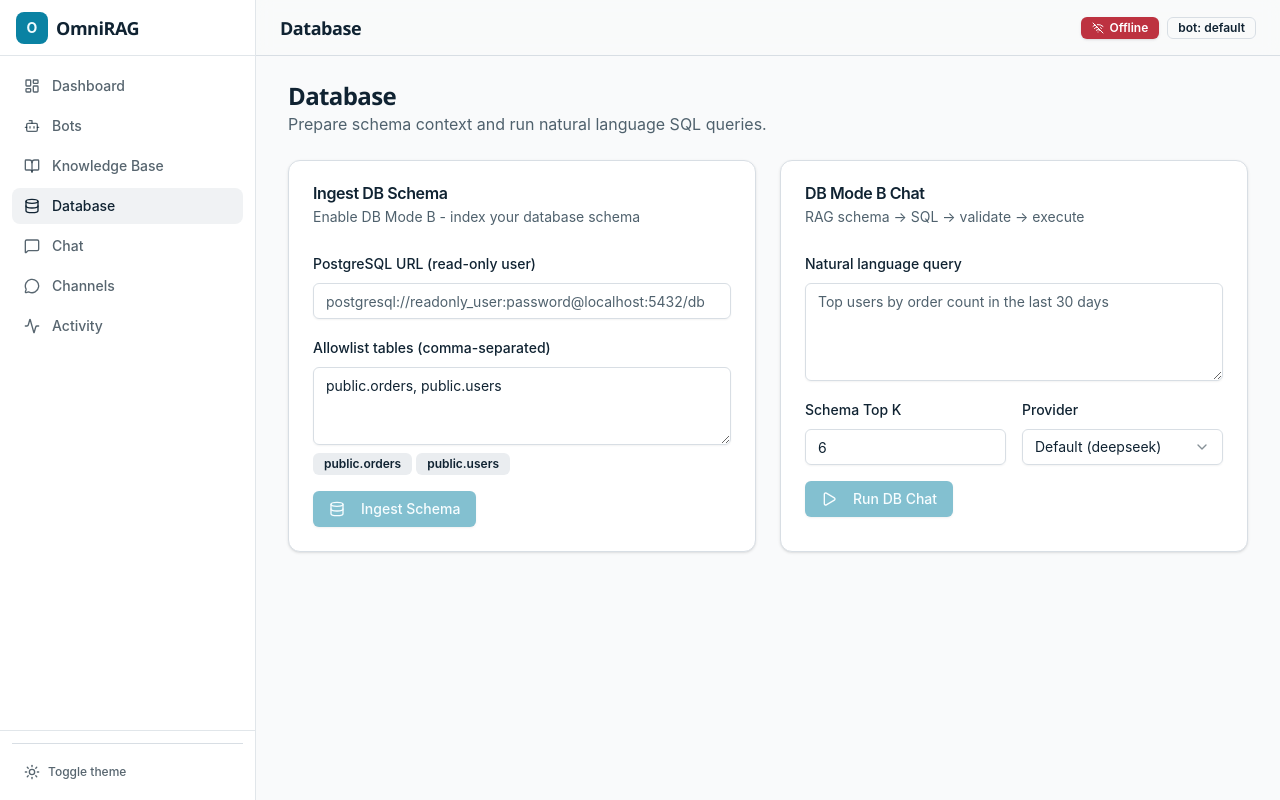
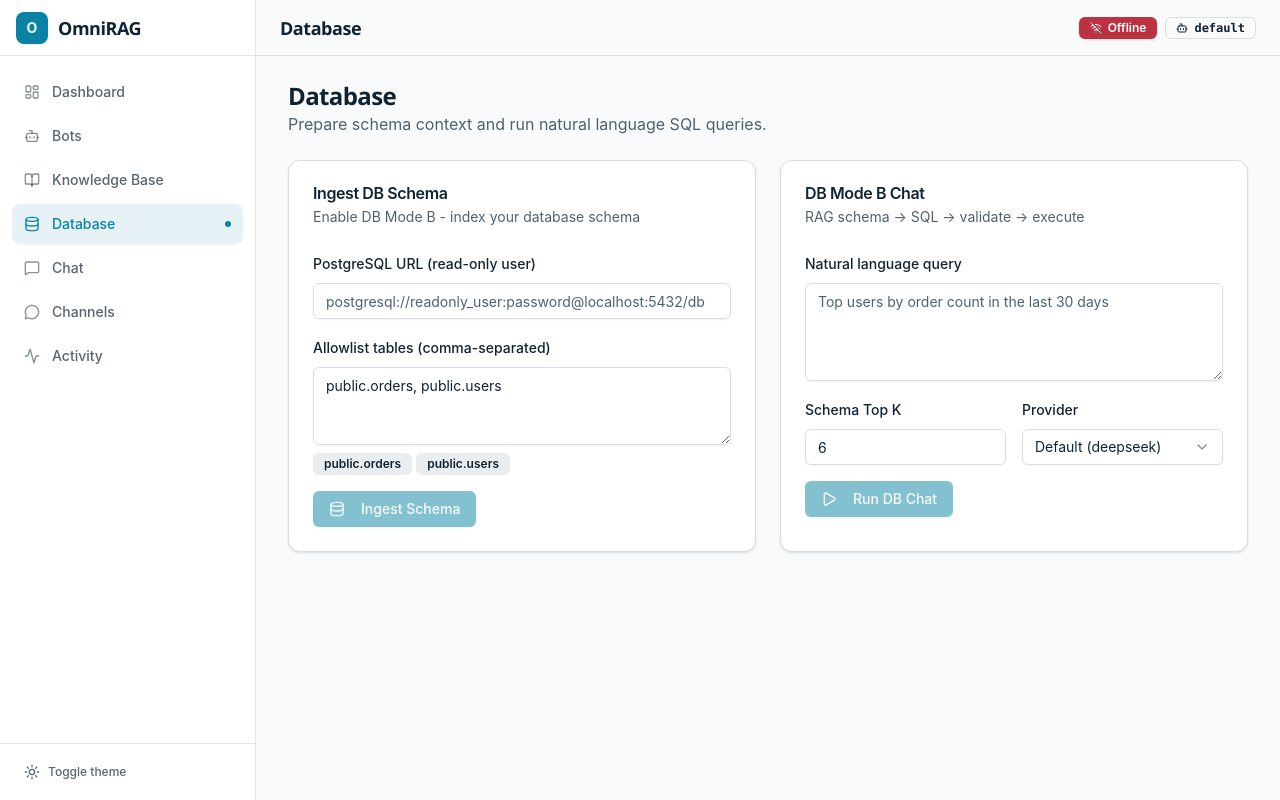
Before and after one commit to roxm337/OmniRAG-front, a Next.js app: page /database in a window 1280 px wide. Built offline with nearby package versions, Linux system fonts and the light colour scheme; no server answers.

Commit message:
Polished base UI, animations, and shared components

```diff
--- a/app/globals.css
+++ b/app/globals.css
@@ -79,3 +79,23 @@
     letter-spacing: -0.02em;
   }
 }
+
+@layer utilities {
+  .stagger-children > * {
+    animation: slide-up 0.5s cubic-bezier(0.16, 1, 0.3, 1) both;
+  }
+  .stagger-children > *:nth-child(1) { animation-delay: 0ms; }
+  .stagger-children > *:nth-child(2) { animation-delay: 50ms; }
+  .stagger-children > *:nth-child(3) { animation-delay: 100ms; }
+  .stagger-children > *:nth-child(4) { animation-delay: 150ms; }
+  .stagger-children > *:nth-child(5) { animation-delay: 200ms; }
+  .stagger-children > *:nth-child(6) { animation-delay: 250ms; }
+  .stagger-children > *:nth-child(7) { animation-delay: 300ms; }
+  .stagger-children > *:nth-child(8) { animation-delay: 350ms; }
+  .stagger-children > *:nth-child(9) { animation-delay: 400ms; }
+  .stagger-children > *:nth-child(10) { animation-delay: 450ms; }
+
+  .glass-card {
+    @apply bg-card/80 backdrop-blur-sm border border-border/50;
+  }
+}
--- a/components/layout/header.tsx
+++ b/components/layout/header.tsx
@@ -2,7 +2,7 @@
 
 import { usePathname } from "next/navigation";
 import { useEffect, useState } from "react";
-import { Loader2, Wifi, WifiOff } from "lucide-react";
+import { Bot, Loader2, Wifi, WifiOff } from "lucide-react";
 
 import { useAppStore } from "@/lib/store/app-store";
 import { getHealth } from "@/lib/api";
@@ -20,7 +20,15 @@
 
 export function Header() {
   const pathname = usePathname();
-  const { apiBaseUrl, adminToken, health, healthError, setHealth, setHealthError, currentBotId } = useAppStore();
+  const {
+    apiBaseUrl,
+    adminToken,
+    health,
+    healthError,
+    setHealth,
+    setHealthError,
+    currentBotId,
+  } = useAppStore();
   const [checking, setChecking] = useState(false);
 
   const title = pageTitles[pathname] ?? "OmniRAG";
@@ -45,40 +53,66 @@
       } catch (err) {
         if (!cancelled) {
           setHealth(null);
-          setHealthError(err instanceof Error ? err.message : "Health check failed");
+          setHealthError(
+            err instanceof Error ? err.message : "Health check failed"
+          );
         }
       } finally {
         if (!cancelled) setChecking(false);
       }
     }
     check();
-    return () => { cancelled = true; };
+    return () => {
+      cancelled = true;
+    };
     // eslint-disable-next-line react-hooks/exhaustive-deps
   }, [apiBaseUrl, adminToken]);
 
   return (
     <header className="flex h-14 items-center gap-4 border-b bg-background/95 backdrop-blur supports-[backdrop-filter]:bg-background/60 px-4 lg:px-6">
       <MobileSidebar />
-      <h1 className="font-heading text-lg font-semibold tracking-tight">{title}</h1>
+      <h1 className="font-heading text-lg font-semibold tracking-tight">
+        {title}
+      </h1>
+
       <div className="ml-auto flex items-center gap-2">
+        {/* Health status */}
         {checking ? (
-          <Badge variant="secondary" className="gap-1.5">
+          <Badge
+            variant="secondary"
+            className="gap-1.5 text-xs transition-all duration-200"
+          >
             <Loader2 className="h-3 w-3 animate-spin" />
             Checking
           </Badge>
         ) : health ? (
-          <Badge variant="secondary" className="gap-1.5 text-emerald-700 dark:text-emerald-400">
-            <Wifi className="h-3 w-3" />
+          <Badge
+            variant="secondary"
+            className="gap-1.5 text-xs text-emerald-700 dark:text-emerald-400 bg-emerald-100 dark:bg-emerald-900/30 border-emerald-200 dark:border-emerald-800 transition-all duration-200"
+          >
+            <span className="relative flex h-2 w-2">
+              <span className="animate-ping absolute inline-flex h-full w-full rounded-full bg-emerald-400 opacity-75" />
+              <span className="relative inline-flex rounded-full h-2 w-2 bg-emerald-500" />
+            </span>
             Online
           </Badge>
         ) : (
-          <Badge variant="destructive" className="gap-1.5">
+          <Badge
+            variant="destructive"
+            className="gap-1.5 text-xs transition-all duration-200"
+          >
             <WifiOff className="h-3 w-3" />
             {healthError ? "Offline" : "Unknown"}
           </Badge>
         )}
-        <Badge variant="outline">
-          bot: {currentBotId ? `${currentBotId.slice(0, 8)}...` : "default"}
+
+        {/* Active bot */}
+        <Badge
+          variant="outline"
+          className="gap-1.5 text-xs font-mono transition-all duration-200"
+        >
+          <Bot className="h-3 w-3" />
+          {currentBotId ? `${currentBotId.slice(0, 8)}...` : "default"}
         </Badge>
       </div>
     </header>
--- a/components/layout/sidebar.tsx
+++ b/components/layout/sidebar.tsx
@@ -17,7 +17,6 @@
 
 import { cn } from "@/lib/utils";
 import { Button } from "@/components/ui/button";
-import { Separator } from "@/components/ui/separator";
 import { ScrollArea } from "@/components/ui/scroll-area";
 
 const navItems = [
@@ -36,8 +35,9 @@
 
   return (
     <aside className="hidden lg:flex w-64 flex-col border-r border-sidebar-border bg-sidebar shrink-0">
-      <div className="flex h-14 items-center gap-2 px-4 border-b border-sidebar-border">
-        <div className="flex h-8 w-8 items-center justify-center rounded-lg bg-primary text-primary-foreground text-sm font-bold">
+      {/* Branding */}
+      <div className="flex h-14 items-center gap-2.5 px-4 border-b border-sidebar-border">
+        <div className="flex h-8 w-8 items-center justify-center rounded-lg bg-primary text-primary-foreground text-sm font-bold shadow-sm">
           O
         </div>
         <span className="font-heading text-lg font-bold tracking-tight">
@@ -45,7 +45,8 @@
         </span>
       </div>
 
-      <ScrollArea className="flex-1 py-3">
+      {/* Navigation */}
+      <ScrollArea className="flex-1 py-4">
         <nav className="grid gap-1 px-3">
           {navItems.map((item) => {
             const isActive =
@@ -57,26 +58,36 @@
                 key={item.href}
                 href={item.href}
                 className={cn(
-                  "flex items-center gap-3 rounded-lg px-3 py-2 text-sm font-medium transition-colors",
+                  "group flex items-center gap-3 rounded-lg px-3 py-2.5 text-sm font-medium transition-all duration-200",
                   isActive
-                    ? "bg-sidebar-accent text-sidebar-accent-foreground"
+                    ? "bg-primary/10 text-primary shadow-sm"
                     : "text-sidebar-foreground/70 hover:bg-sidebar-accent/50 hover:text-sidebar-foreground"
                 )}
               >
-                <item.icon className="h-4 w-4" />
+                <item.icon
+                  className={cn(
+                    "h-4 w-4 transition-transform duration-200",
+                    isActive
+                      ? "text-primary"
+                      : "text-sidebar-foreground/50 group-hover:text-sidebar-foreground/80 group-hover:scale-110"
+                  )}
+                />
                 {item.label}
+                {isActive && (
+                  <div className="ml-auto h-1.5 w-1.5 rounded-full bg-primary" />
+                )}
               </Link>
             );
           })}
         </nav>
       </ScrollArea>
 
-      <div className="mt-auto border-t border-sidebar-border p-3">
-        <Separator className="mb-3" />
+      {/* Theme Toggle */}
+      <div className="border-t border-sidebar-border p-3">
         <Button
           variant="ghost"
           size="sm"
-          className="w-full justify-start gap-2 text-sidebar-foreground/70"
+          className="w-full justify-start gap-2 text-sidebar-foreground/70 hover:text-sidebar-foreground transition-all duration-200"
           onClick={() => setTheme(theme === "dark" ? "light" : "dark")}
         >
           <Sun className="h-4 w-4 rotate-0 scale-100 transition-all dark:-rotate-90 dark:scale-0" />
--- a/components/shared/source-chunk-card.tsx
+++ b/components/shared/source-chunk-card.tsx
@@ -1,5 +1,6 @@
 "use client";
 
+import { FileText } from "lucide-react";
 import type { SourceChunk } from "@/lib/types";
 import { sourceLabel } from "@/lib/utils";
 import { Badge } from "@/components/ui/badge";
@@ -9,16 +10,52 @@
 }
 
 export function SourceChunkCard({ chunk }: SourceChunkCardProps) {
+  const score = chunk.score;
+  const scorePercent = score != null ? Math.round(score * 100) : null;
+  const scoreColor =
+    scorePercent != null
+      ? scorePercent >= 80
+        ? "text-emerald-600 dark:text-emerald-400"
+        : scorePercent >= 50
+          ? "text-amber-600 dark:text-amber-400"
+          : "text-red-500 dark:text-red-400"
+      : "";
+  const barColor =
+    scorePercent != null
+      ? scorePercent >= 80
+        ? "bg-emerald-500"
+        : scorePercent >= 50
+          ? "bg-amber-500"
+          : "bg-red-500"
+      : "";
+
   return (
-    <div className="rounded-lg border bg-card p-3 text-sm">
-      <div className="flex items-center justify-between gap-2 mb-1.5">
-        <span className="font-semibold text-xs text-muted-foreground truncate">
-          {sourceLabel(chunk)}
-        </span>
-        {chunk.score != null && (
-          <Badge variant="outline" className="text-xs shrink-0">
-            {chunk.score.toFixed(4)}
-          </Badge>
+    <div className="group rounded-xl border bg-card p-4 transition-all duration-150 hover:shadow-sm hover:bg-accent/30">
+      <div className="flex items-center justify-between gap-3 mb-2.5">
+        <div className="flex items-center gap-2 min-w-0">
+          <div className="rounded-md bg-muted p-1 shrink-0">
+            <FileText className="h-3 w-3 text-muted-foreground" />
+          </div>
+          <span className="font-medium text-xs text-muted-foreground truncate">
+            {sourceLabel(chunk)}
+          </span>
+        </div>
+        {score != null && (
+          <div className="flex items-center gap-2 shrink-0">
+            {/* Score bar */}
+            <div className="w-12 h-1.5 rounded-full bg-muted overflow-hidden">
+              <div
+                className={`h-full rounded-full transition-all duration-500 ${barColor}`}
+                style={{ width: `${scorePercent}%` }}
+              />
+            </div>
+            <Badge
+              variant="outline"
+              className={`text-xs font-mono tabular-nums ${scoreColor}`}
+            >
+              {score.toFixed(4)}
+            </Badge>
+          </div>
         )}
       </div>
       <p className="text-muted-foreground whitespace-pre-wrap leading-relaxed text-xs">
--- a/tailwind.config.ts
+++ b/tailwind.config.ts
@@ -79,14 +79,28 @@
           to: { height: "0" },
         },
         "fade-in": {
-          from: { opacity: "0", transform: "translateY(6px)" },
+          from: { opacity: "0", transform: "translateY(8px)" },
           to: { opacity: "1", transform: "translateY(0)" },
+        },
+        "slide-up": {
+          from: { opacity: "0", transform: "translateY(12px)" },
+          to: { opacity: "1", transform: "translateY(0)" },
+        },
+        "scale-in": {
+          from: { opacity: "0", transform: "scale(0.96)" },
+          to: { opacity: "1", transform: "scale(1)" },
+        },
+        "shimmer": {
+          "0%": { backgroundPosition: "-200% 0" },
+          "100%": { backgroundPosition: "200% 0" },
         },
       },
       animation: {
         "accordion-down": "accordion-down 0.2s ease-out",
         "accordion-up": "accordion-up 0.2s ease-out",
-        "fade-in": "fade-in 0.35s ease both",
+        "fade-in": "fade-in 0.4s cubic-bezier(0.16,1,0.3,1) both",
+        "slide-up": "slide-up 0.5s cubic-bezier(0.16,1,0.3,1) both",
+        "scale-in": "scale-in 0.3s cubic-bezier(0.16,1,0.3,1) both",
       },
     },
   },
```
